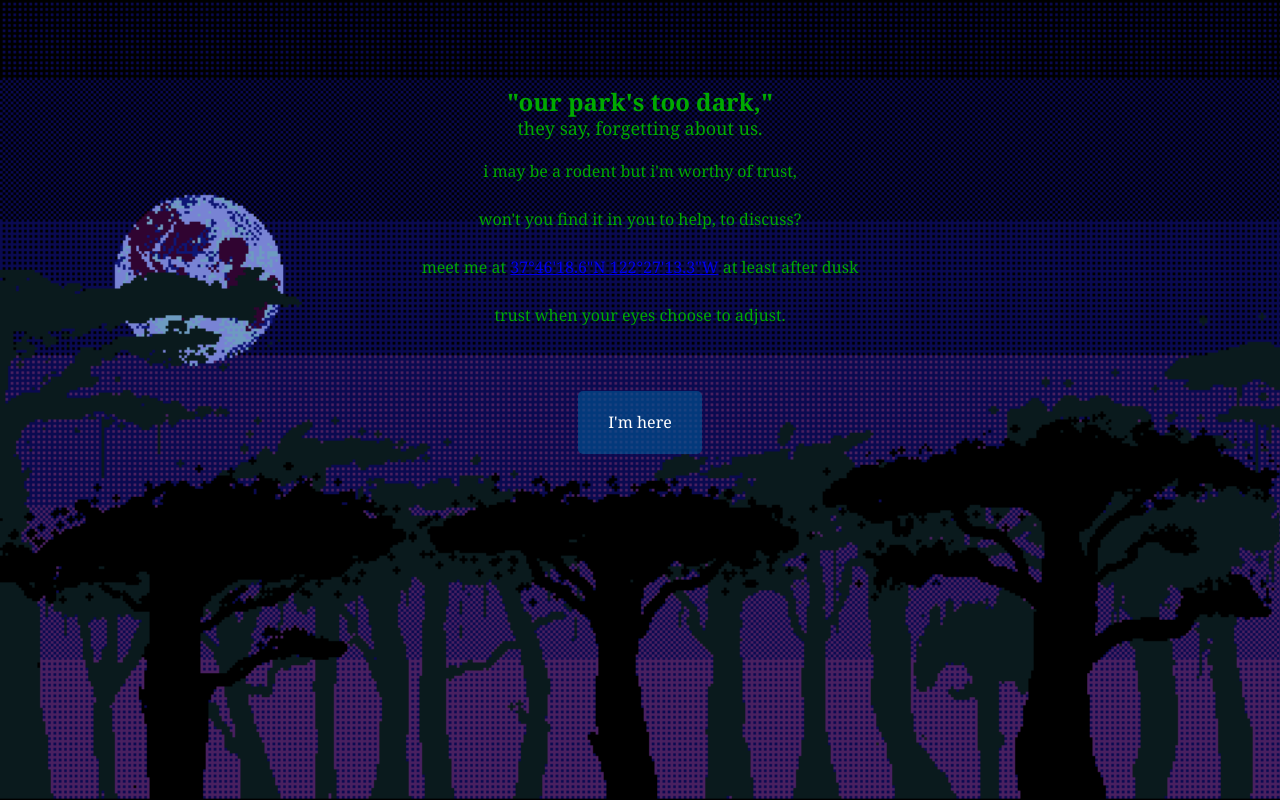
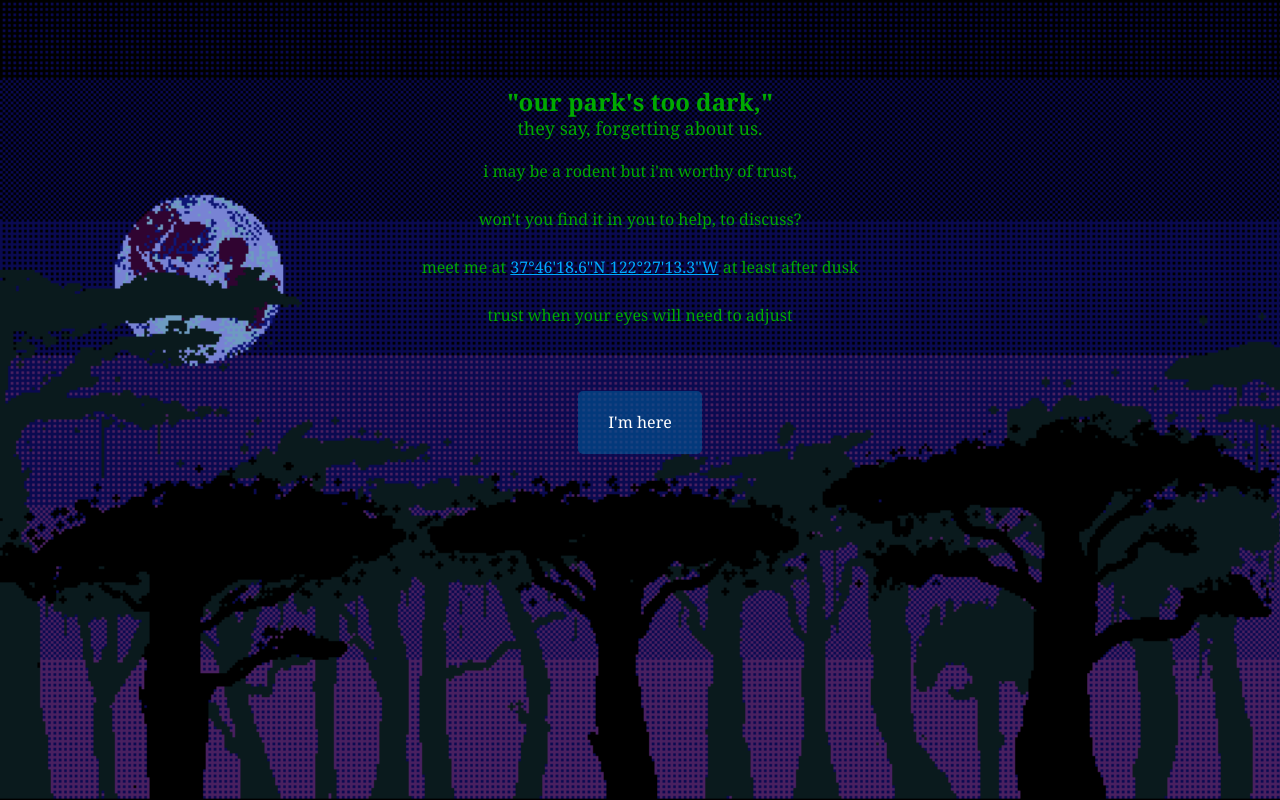
Before and after one commit to masonzoyt/sanfrancisglo, a plain HTML site: page index.html in a window 1280 px wide. Drawn offline with Linux system fonts and the light colour scheme.

Commit message:
make link light blue, change wording of last line slightly

```diff
--- a/index.css
+++ b/index.css
@@ -47,7 +47,9 @@ body {
     font-size: 3vh;
     font-weight: bold;
 }
-
+a {
+    color: rgb(0, 170, 255);
+}
 .btn-primary {
     margin-top: 5%; /* this will separate the button from the text above it */
     font-family: 'Georgia', 'serif';
--- a/index.html
+++ b/index.html
@@ -13,7 +13,7 @@
         <p>i may be a rodent but i'm worthy of trust, </p>
         <p>won't you find it in you to help, to discuss? </p>
         <p> meet me at <a href="https://tinyurl.com/3d63mx8y">37°46'18.6"N 122°27'13.3"W</a> at least after dusk</p>
-        <p>trust when your eyes choose to adjust. </p>
+        <p>trust when your eyes will need to adjust </p>
         <button class="btn-primary" id="imhere">I'm here</button>
     </div>
    <script src="scripts.js"></script>
```
